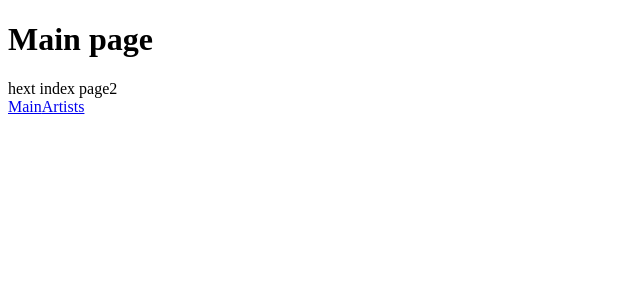
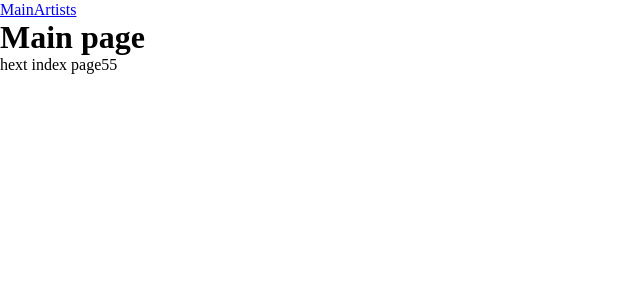
Before and after one commit to Shperung/significanceCanto, a Next.js app: page / in a window 1280 px wide. Shown: the top 300 px of the page, without its empty margins (0-640 px from the left). Built offline with nearby package versions, Linux system fonts and the light colour scheme.

Commit message:
add Layout and include css

```diff
--- /dev/null
+++ b/components/layout/layout.jsx
@@ -0,0 +1,12 @@
+import Navbar from "../navbar/navbar.block.jsx";
+
+import "../../style/base.css";
+
+const Layout = props => (
+  <main>
+    <Navbar />
+    {props.children}
+  </main>
+);
+
+export default Layout;
--- /dev/null
+++ b/next.config.js
@@ -0,0 +1,3 @@
+const withCSS = require("@zeit/next-css");
+
+module.exports = withCSS();
--- a/package.json
+++ b/package.json
@@ -14,6 +14,7 @@
   "author": "Shperung",
   "license": "Free",
   "dependencies": {
+    "@zeit/next-css": "^1.0.1",
     "body-parser": "^1.19.0",
     "dotenv": "^8.1.0",
     "express": "^4.17.1",
--- a/pages/index.jsx
+++ b/pages/index.jsx
@@ -1,11 +1,10 @@
-import Navbar from "../components/navbar.block";
+import Layout from "../components/layout/layout.jsx";
 
 const Index = () => (
-  <main>
+  <Layout>
     <h1>Main page</h1>
-    <div>hext index page2</div>
-    <Navbar />
-  </main>
+    <div>hext index page55</div>
+  </Layout>
 );
 
 export default Index;
--- /dev/null
+++ b/style/base.css
@@ -0,0 +1,6 @@
+* {
+  padding: 0;
+  margin: 0;
+  vertical-align: middle;
+  box-sizing: border-box;
+}
```
Also changed, not shown: pages/artists.jsx (+4 -5 lines), components/navbar/navbar.block.jsx (renamed from components/navbar.block.jsx), 1 other file (tests, documents, lock files or other folders).
